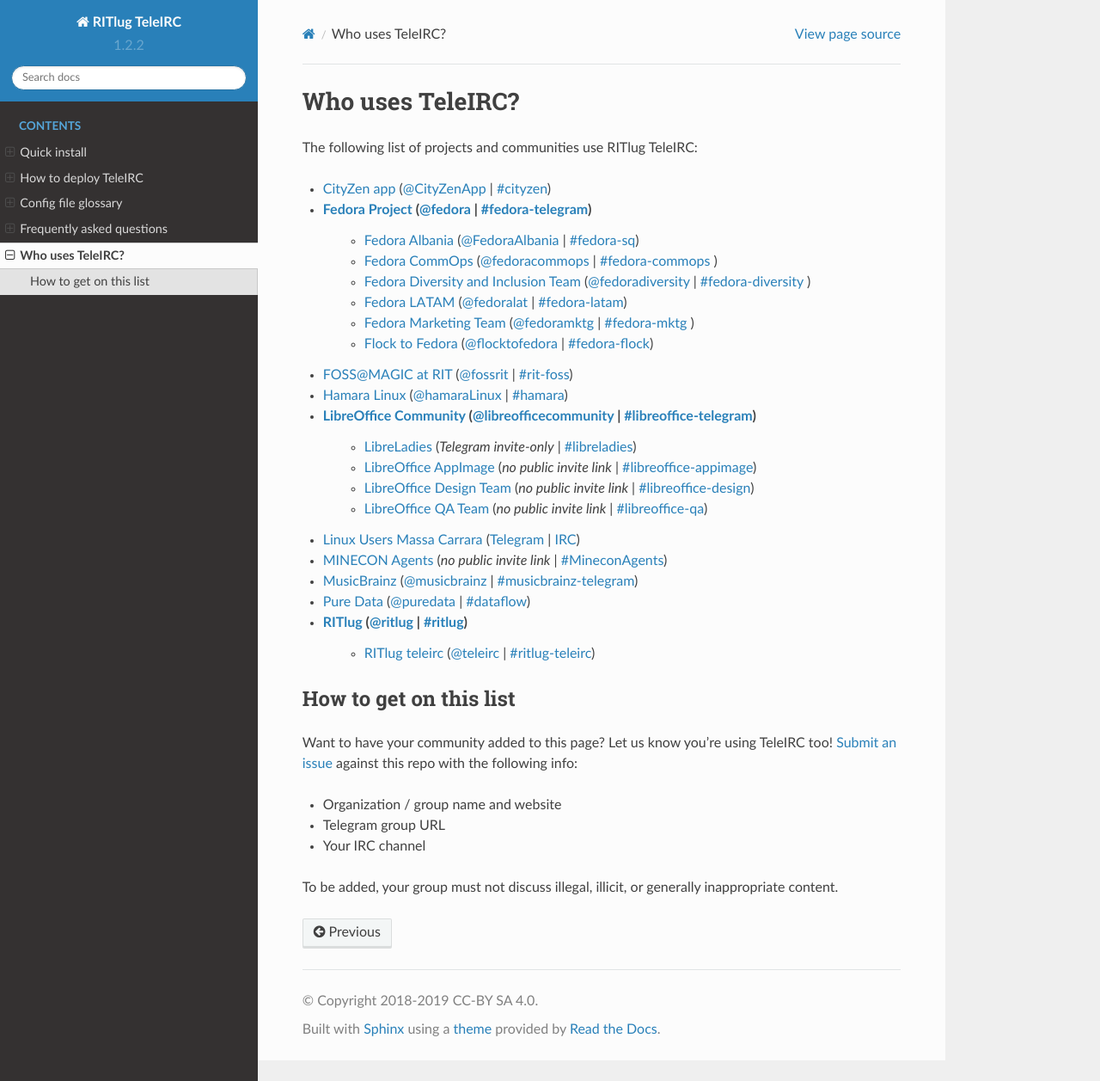
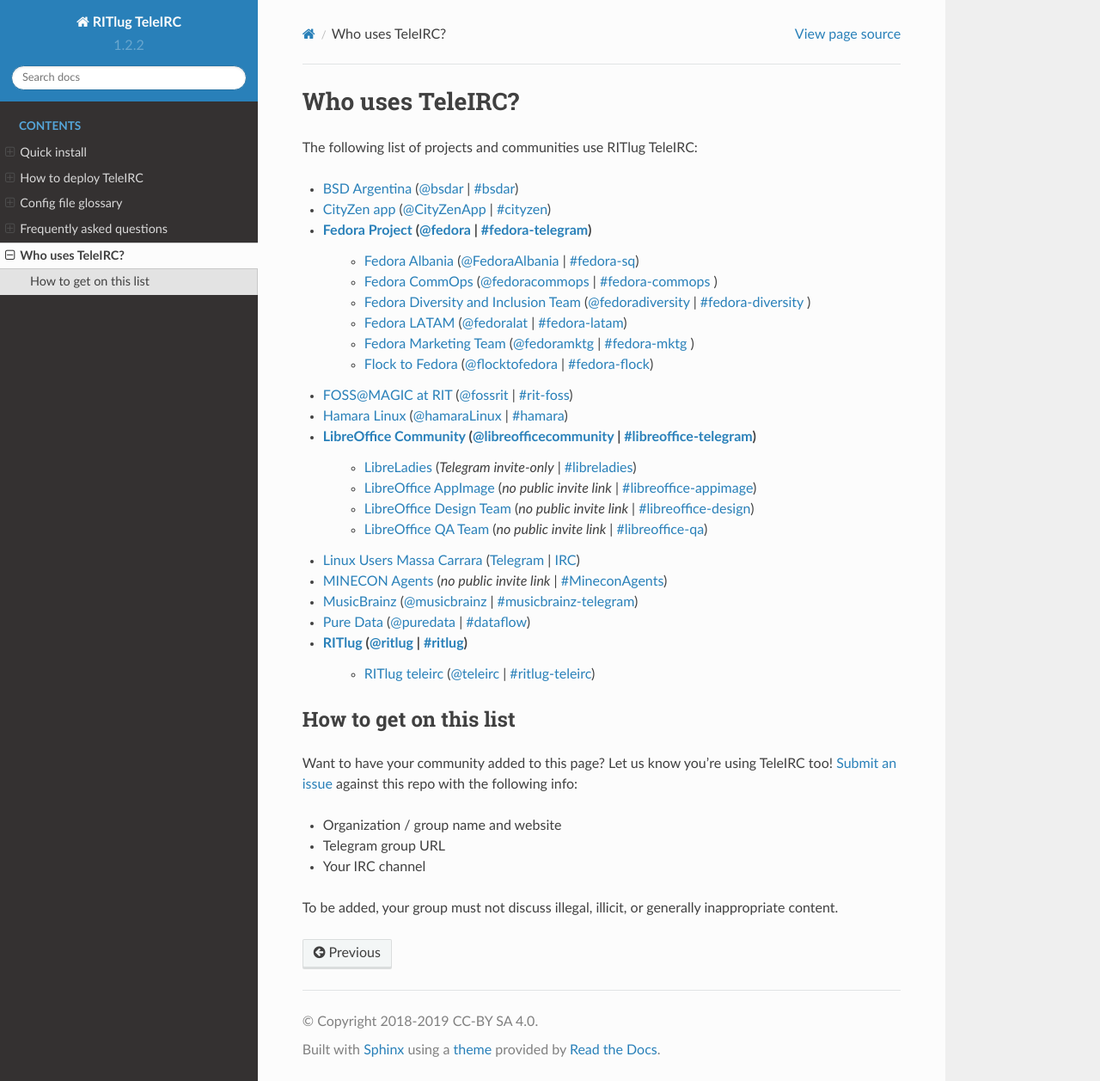
Before and after one commit to RITlug/teleirc, a Sphinx documentation site: the page built from docs/who-uses-teleirc.rst, in a window 1280 px wide and 1257 px high. Shown: the whole window at 86% size. Built offline with Sphinx 7.4.7 and the Read the Docs theme 2.0.0, drawn with Linux system fonts in a browser that asks for light colours; formulas are drawn with MathJax 3.

Commit message:
Add BSD Ar Community. (#146)

```diff
--- a/docs/who-uses-teleirc.rst
+++ b/docs/who-uses-teleirc.rst
@@ -3,6 +3,8 @@
 #################
 
 The following list of projects and communities use RITlug TeleIRC:
+
+- `BSD Argentina <http://sysarmy.com/bsdar>`_ (`@bsdar <https://t.me/bsdar>`_ | `#bsdar <https://webchat.freenode.net/?channels=bsdar>`_)
 
 -  `CityZen app <https://cityzenapp.co>`_ (`@CityZenApp <https://t.me/CityZenApp>`_ | `#cityzen <https://webchat.freenode.net/?channels=cityzen>`_)
 
```
